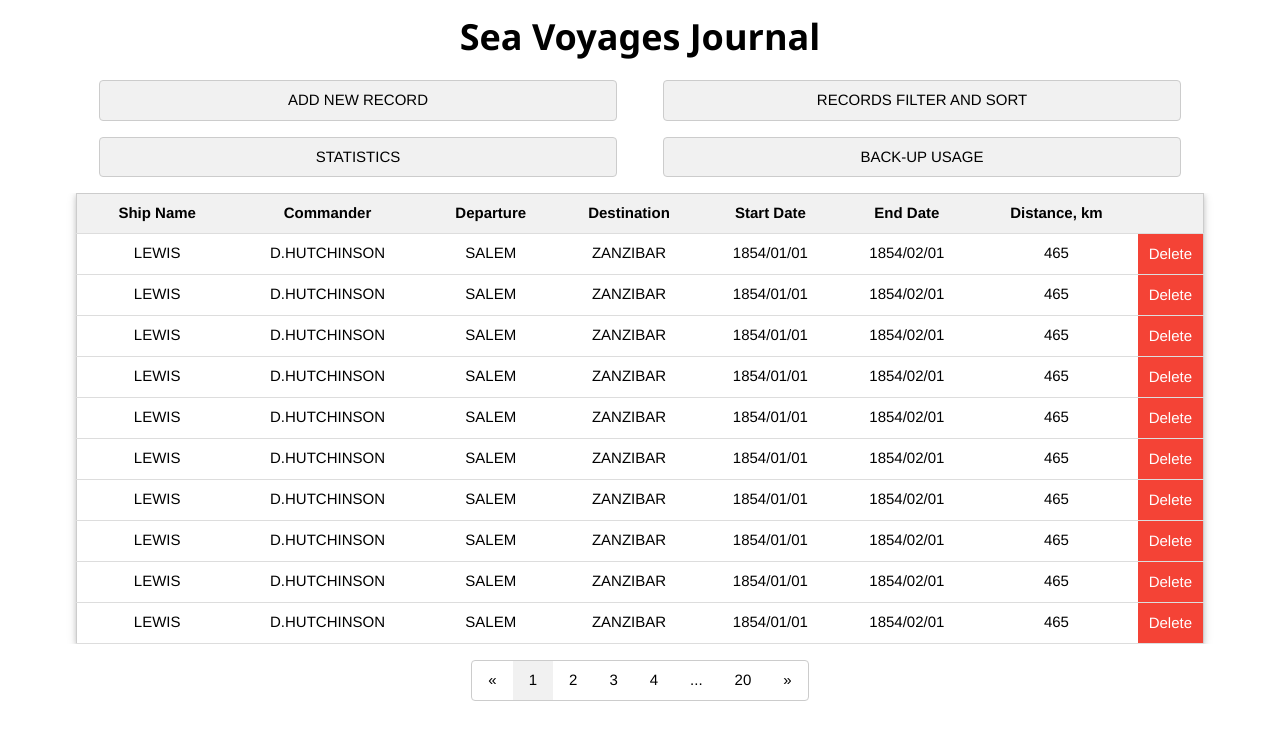
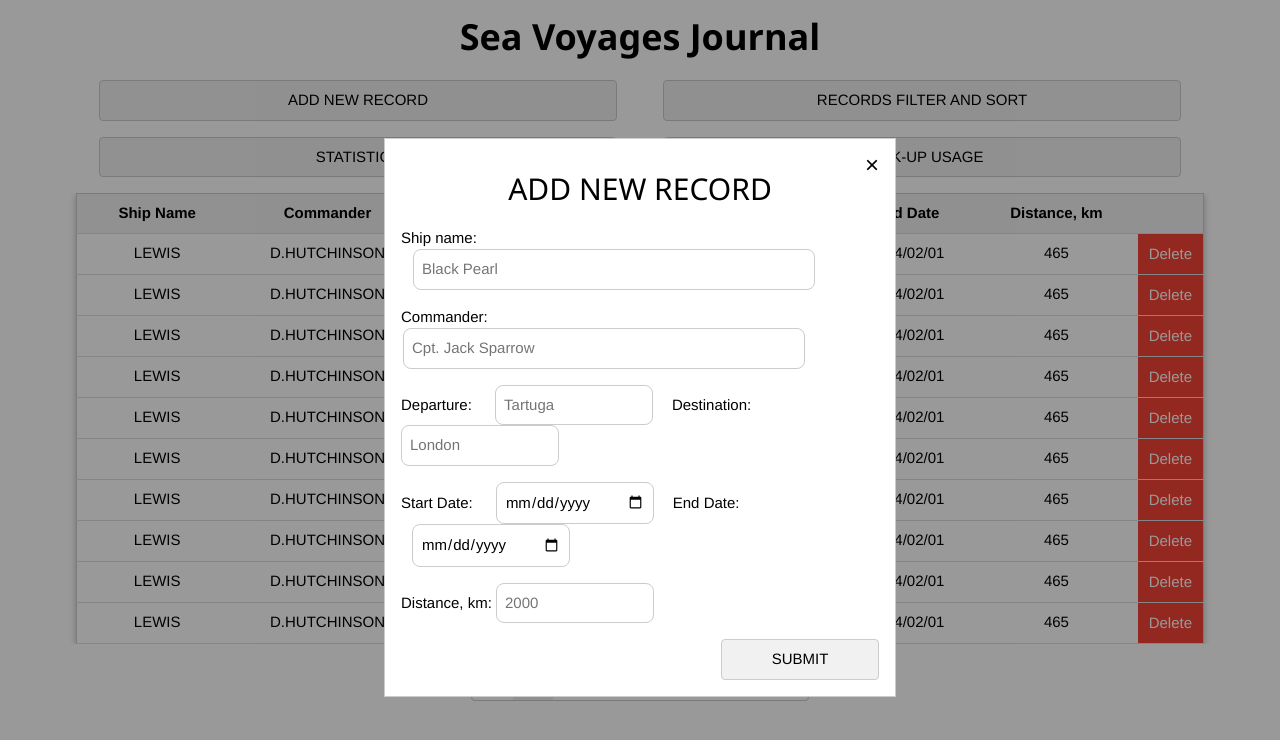
Before and after one commit to moevm/nosql2h20-sea-trips, a Vue app in the folder frontend/: page / in a window 1280 px wide. Both pictures are taken after a click on the button "ADD NEW RECORD". Shown: the top 740 px of the page. Built offline with nearby package versions, Linux system fonts and the light colour scheme.

Commit message:
Модальное окно добавления путешествия

```diff
--- /dev/null
+++ b/frontend/src/components/AddRecord.vue
@@ -0,0 +1,58 @@
+<template>
+    <div id="modal-window" class="w3-modal" style="display: block">
+        <div class="w3-modal-content w3-animate-zoom w3-border" style="margin-top: 3%; width: 40%">
+            <span class="w3-button w3-xlarge w3-hover-red w3-display-topright" title="Close Modal" v-on:click="$emit('no')">&times;</span>
+            <div class="w3-container w3-margin-top">
+                <h2>ADD NEW RECORD</h2>
+                <form class="w3-section w3-left-align">
+                    <label class="w3-block w3-margin-bottom">
+                        Ship name:
+                        <input type="text" class="w3-input w3-border w3-round-large" style="display: inline-block; width: 84%; margin-left: 12px" placeholder="Black Pearl" required>
+                    </label>
+                    <label class="w3-block w3-margin-bottom">
+                        Commander:
+                        <input type="text" class="w3-input w3-border w3-round-large" style="display: inline-block; width: 84%; margin-left: 2px" placeholder="Cpt. Jack Sparrow" required>
+                    </label>
+                    <div class="w3-margin-bottom">
+                        <label class="w3-inline-block">
+                            Departure:
+                            <input type="text" class="w3-input w3-border w3-round-large" style="display: inline-block; width: 33%; margin-left: 19px; margin-right: 15px" placeholder="Tartuga" required>
+                        </label>
+                        <label class="w3-inline-block">
+                            Destination:
+                            <input type="text" class="w3-input w3-border w3-round-large" style="display: inline-block; width: 33%" placeholder="London" required>
+                        </label>
+                    </div>
+                    <div class="w3-margin-bottom">
+                        <label class="w3-inline-block">
+                            Start Date:
+                            <input type="date" class="w3-input w3-border w3-round-large" style="display: inline-block; width: 33%; margin-left: 19px; margin-right: 15px" required>
+                        </label>
+                        <label class="w3-inline-block">
+                            End Date:
+                            <input type="date" class="w3-input w3-border w3-round-large" style="display: inline-block; width: 33%; margin-left: 11px" required>
+                        </label>
+                    </div>
+                    <div class="w3-margin-bottom">
+                        <label class="w3-inline-block">
+                            Distance, km:
+                            <input type="text" class="w3-input w3-border w3-round-large" style="display: inline-block; width: 33%" placeholder="2000" required>
+                        </label>
+                    </div>
+                    <input type="submit" class="w3-btn w3-block w3-light-grey w3-border w3-round" style="width: 33%; margin-left: 67%" value="SUBMIT" v-on:click="$emit('no')">
+                </form>
+            </div>
+        </div>
+    </div>
+</template>
+
+<script>
+    export default {
+        name: "AddRecord",
+        methods: {
+        }
+    }
+</script>
+
+<style scoped>
+</style>
--- a/frontend/src/components/Journal.vue
+++ b/frontend/src/components/Journal.vue
@@ -3,7 +3,7 @@
         <h1>Sea Voyages Journal</h1>
         <div class="w3-container w3-section">
             <div class="w3-bar">
-                <button class="w3-btn w3-light-grey w3-border w3-round" style="width: 46%; margin: 0 2%">ADD NEW RECORD</button>
+                <button class="w3-btn w3-light-grey w3-border w3-round" style="width: 46%; margin: 0 2%" v-on:click="addRecordWindow.isVisible = true">ADD NEW RECORD</button>
                 <button class="w3-btn w3-light-grey w3-border w3-round" style="width: 46% ; margin: 0 2%">RECORDS FILTER AND SORT</button>
             </div>
             <div class="w3-bar w3-margin-top">
@@ -50,22 +50,27 @@
             </div>
         </div>
         <ModalWindow v-if="modalWindow.isVisible" v-bind:header="modalWindow.header" v-bind:text="modalWindow.text" v-on:yes="DeleteRow()" v-on:no="modalWindow.isVisible = false"></ModalWindow>
+        <AddRecord v-if="addRecordWindow.isVisible" v-on:no="addRecordWindow.isVisible = false"></AddRecord>
     </div>
 </template>
 
 <script>
     import ModalWindow from "./ModalWindow";
+    import AddRecord from "./AddRecord";
 
     export default {
         name: "Journal",
-        components: {ModalWindow},
+        components: {AddRecord, ModalWindow},
         data: function () {
             return {
                 modalWindow: {
                     isVisible: false,
-                    header: 'Warning',
+                    header: 'WARNING',
                     text: 'Do you want to delete this record?',
                     rowId: '',
+                },
+                addRecordWindow: {
+                    isVisible: false,
                 },
                 voyages: [
                     {
--- a/frontend/src/components/ModalWindow.vue
+++ b/frontend/src/components/ModalWindow.vue
@@ -16,7 +16,11 @@
 <script>
     export default {
         name: "ModalWindow",
-        props: ['header', 'text'],
+        props: {
+            header: String,
+            text: String
+        },
+        //props: ['header', 'text'],
         methods: {
             CloseModal: function (event) {
                 if (event.target === document.getElementById('modal-window')) {
```
Also changed, not shown: frontend/src/components/HelloWorld.vue (deleted, +0 -58 lines).
